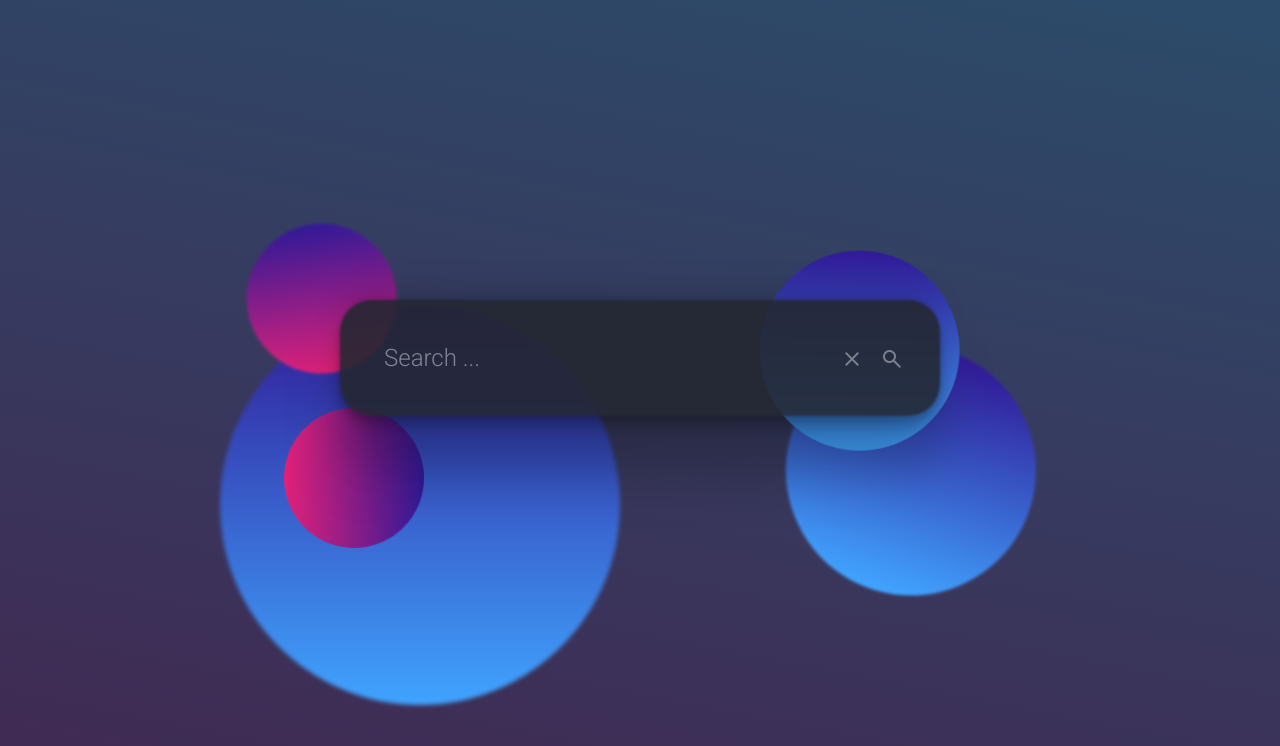
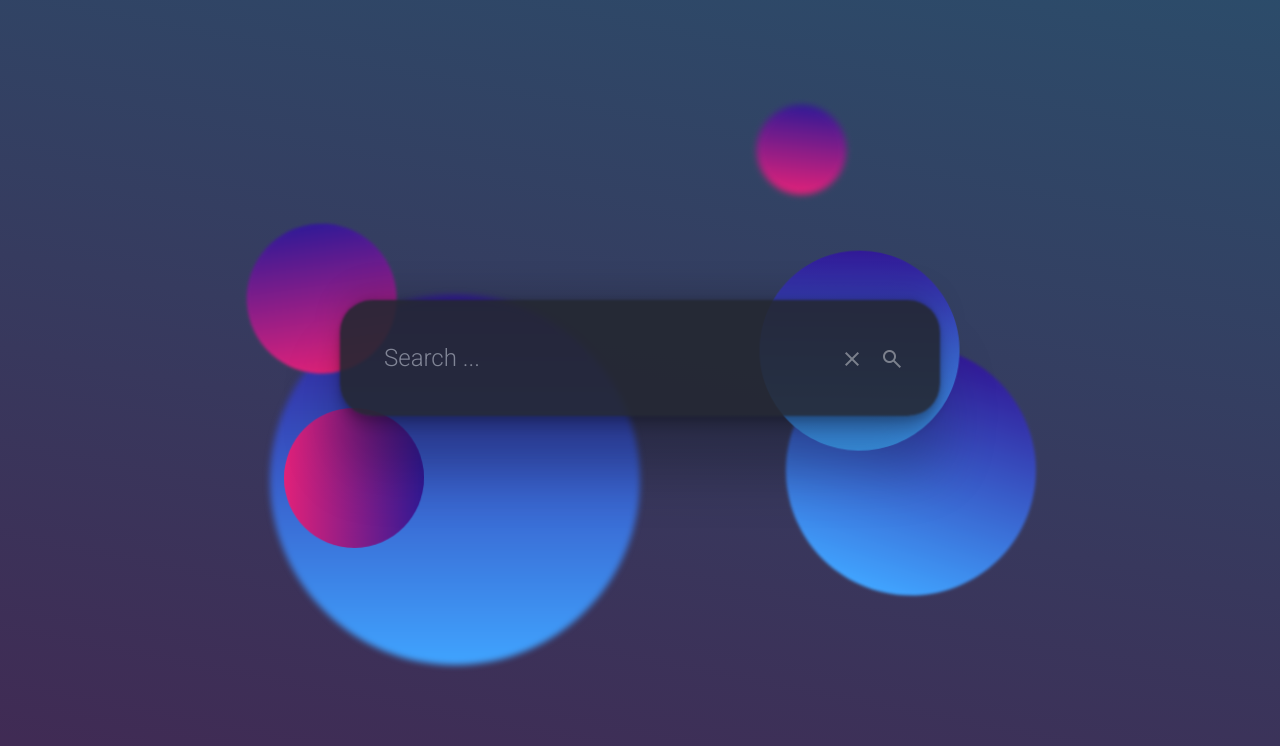
Before and after one commit to aidera/puter-browser, a plain HTML site: page index.html in a window 1280 px wide. Drawn offline with nearby package versions, Linux system fonts and the light colour scheme; a web font is replaced by a local one.

Commit message:
Background objects amount, size and blur adjustments

```diff
--- a/index.html
+++ b/index.html
@@ -36,6 +36,9 @@
       <span
         ><div class="use-appear"><img src="assets/deco-circle-2.svg" /></div
       ></span>
+      <span
+        ><div class="use-appear"><img src="assets/deco-circle-1.svg" /></div
+      ></span>
     </div>
 
     <main>
--- a/script.js
+++ b/script.js
@@ -146,7 +146,7 @@ function backgroundObjectsParallax(event) {
   const backgroundObjects = document.querySelectorAll('#background-deco span');
 
   // Define an array with modifiers for each background object to control the intensity of the parallax effect
-  const modifiers = [0.03, 0.05, 0.07, 0.1, 0.12];
+  const modifiers = [0.03, 0.05, 0.07, 0.1, 0.12, 0.03];
 
   backgroundObjects.forEach((obj, index) => {
     const modifier = modifiers[index];
--- a/style.css
+++ b/style.css
@@ -225,13 +225,13 @@ main {
 }
 
 #background-deco span:nth-child(1) {
-  top: calc(50% - 90px);
-  left: calc(50% - 400px);
-  filter: blur(2px);
+  top: calc(50% - 100px);
+  left: calc(50% - 350px);
+  filter: blur(3px);
 }
 #background-deco span:nth-child(1) img {
-  width: 400px;
-  height: 400px;
+  width: 370px;
+  height: 370px;
   animation: deco-item-1-img 10s ease infinite;
 }
 @keyframes deco-item-1-img {
@@ -322,6 +322,26 @@ main {
   }
 }
 
+#background-deco span:nth-child(6) {
+  top: calc(50% - 300px);
+  left: calc(50% + 120px);
+}
+#background-deco span:nth-child(6) img {
+  width: 90px;
+  height: 90px;
+  filter: blur(3px);
+  animation: deco-item-6-img 8s ease infinite;
+}
+@keyframes deco-item-6-img {
+  0%,
+  100% {
+    transform: translate(0, 0);
+  }
+  50% {
+    transform: translate(-6px, 8px) rotate(10deg);
+  }
+}
+
 @keyframes appear {
   from {
     opacity: 0;
```
